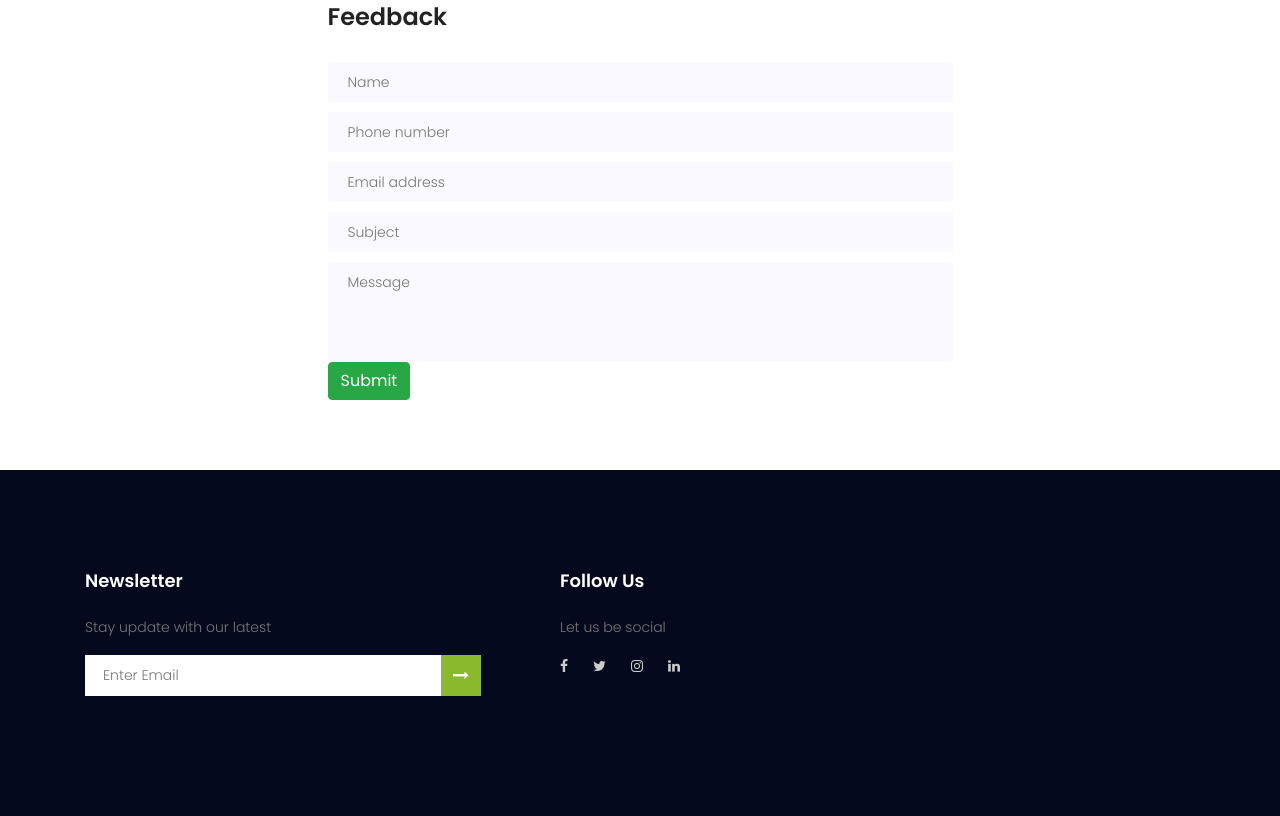
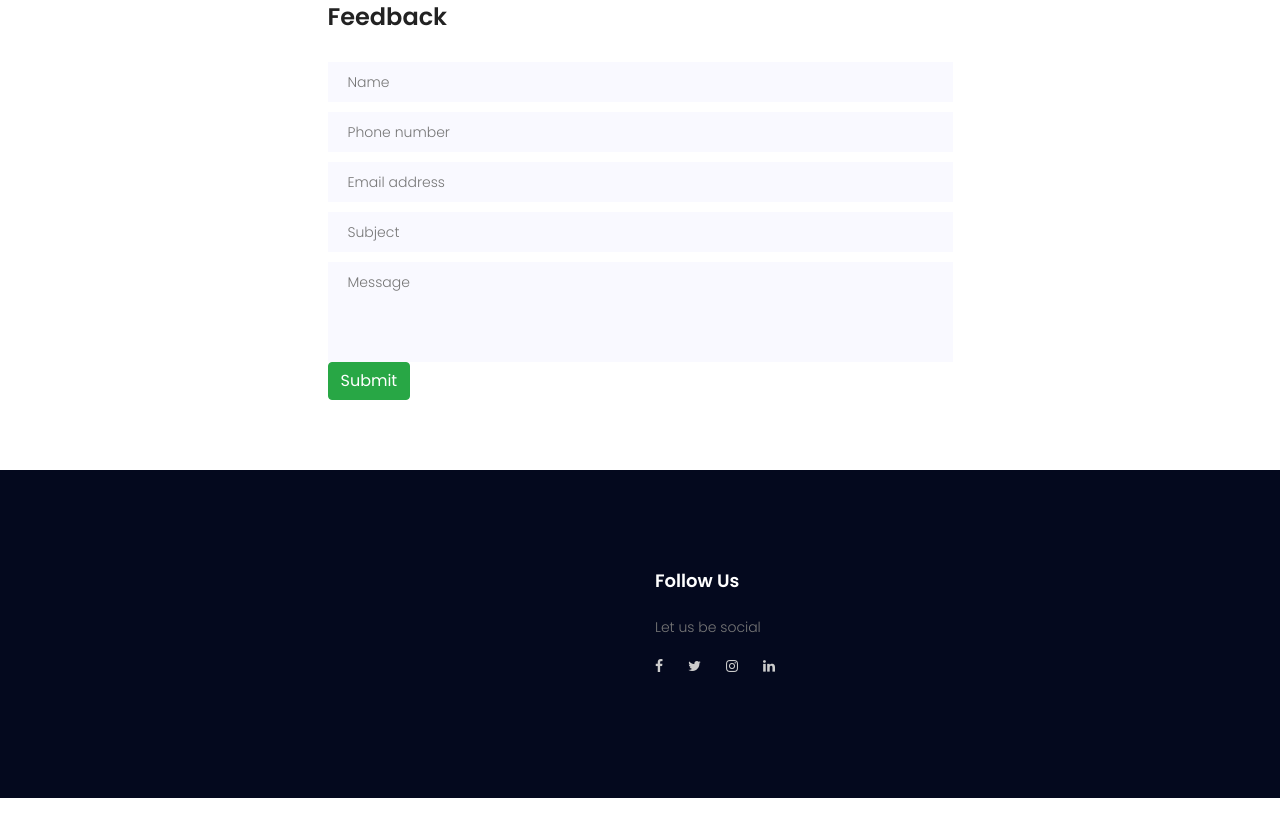
Before and after one commit to guneetsura/conference, a plain HTML site: page feedback.html in a window 1280 px wide. Shown: the part 668-1484 px from the top of the page. Drawn offline with nearby package versions, Linux system fonts and the light colour scheme; some packages are replaced by stand-ins of ours.

Commit message:
Webpage Conference

```diff
--- a/feedback.html
+++ b/feedback.html
@@ -100,30 +100,12 @@
 
 			<!-- start footer Area -->
 			<footer class="footer-area section-gap">
-				<div class="container">
-					<div class="row">
-						<div class="col-lg-5  col-md-6 col-sm-6">
-							<div class="single-footer-widget">
-								<h6>Newsletter</h6>
-								<p>Stay update with our latest</p>
-								<div class="" id="mc_embed_signup">
-									<form target="_blank" novalidate="true" action="https://spondonit.us12.list-manage.com/subscribe/post?u=1462626880ade1ac87bd9c93a&amp;id=92a4423d01" method="get" class="form-inline">
-										<input class="form-control" name="EMAIL" placeholder="Enter Email" onfocus="this.placeholder = ''" onblur="this.placeholder = 'Enter Email '" required="" type="email">
-			                            	<button class="click-btn btn btn-default"><i class="fa fa-long-arrow-right" aria-hidden="true"></i></button>
-			                            	<div style="position: absolute; left: -5000px;">
-												<input name="b_36c4fd991d266f23781ded980_aefe40901a" tabindex="-1" value="" type="text">
-											</div>
 
-										<div class="info"></div>
-									</form>
-								</div>
-							</div>
-						</div>
-						<div class="col-lg-2 col-md-6 col-sm-6 social-widget">
+				<div class="col-md-6 social-widget offset-xl-6 col-xl-3 col-lg-8 offset-lg-4 col-sm-8 offset-sm-3">
 					<div class="single-footer-widget">
 					  <h6>Follow Us</h6>
-								<p>Let us be social</p>
-								<div class="footer-social d-flex align-items-center">
+<p> Let us be social</p>
+						<div class="footer-social d-flex">
 						<a href="#"><i class="fa fa-facebook"></i></a>
 						<a href="#"><i class="fa fa-twitter"></i></a>
 						<a href="#"><i class="fa fa-instagram"></i></a>
@@ -131,9 +113,6 @@
 						</div>
 					</div>
 				</div>
-					</div>
-				</div>
-			</footer>
 			<!-- End footer Area -->
 
 			<script src="js/vendor/jquery-2.2.4.min.js"></script>
```
Also changed, not shown: contactus.html (+3 -24 lines). Lines whose indentation alone changed are shown as unchanged.
